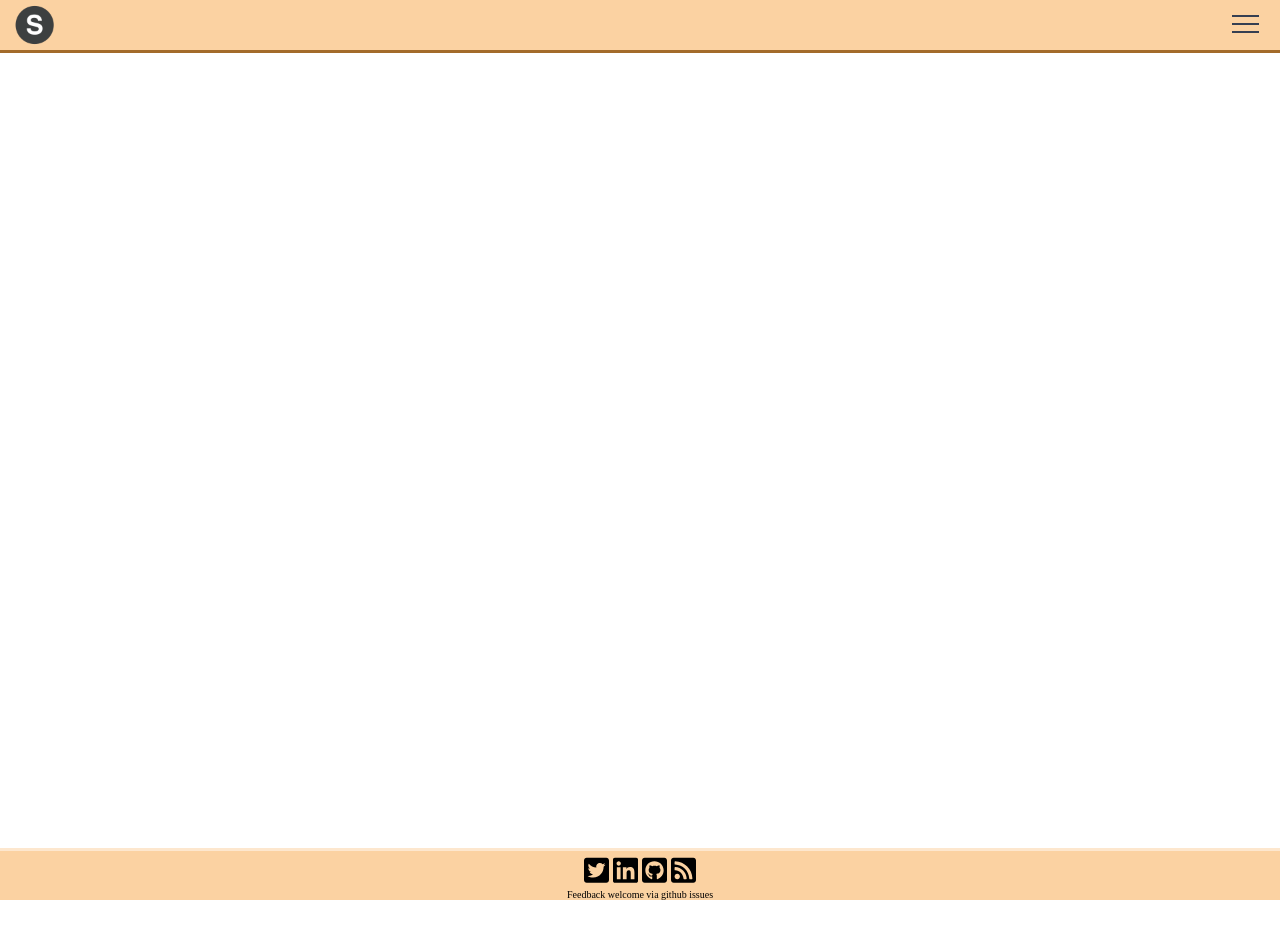
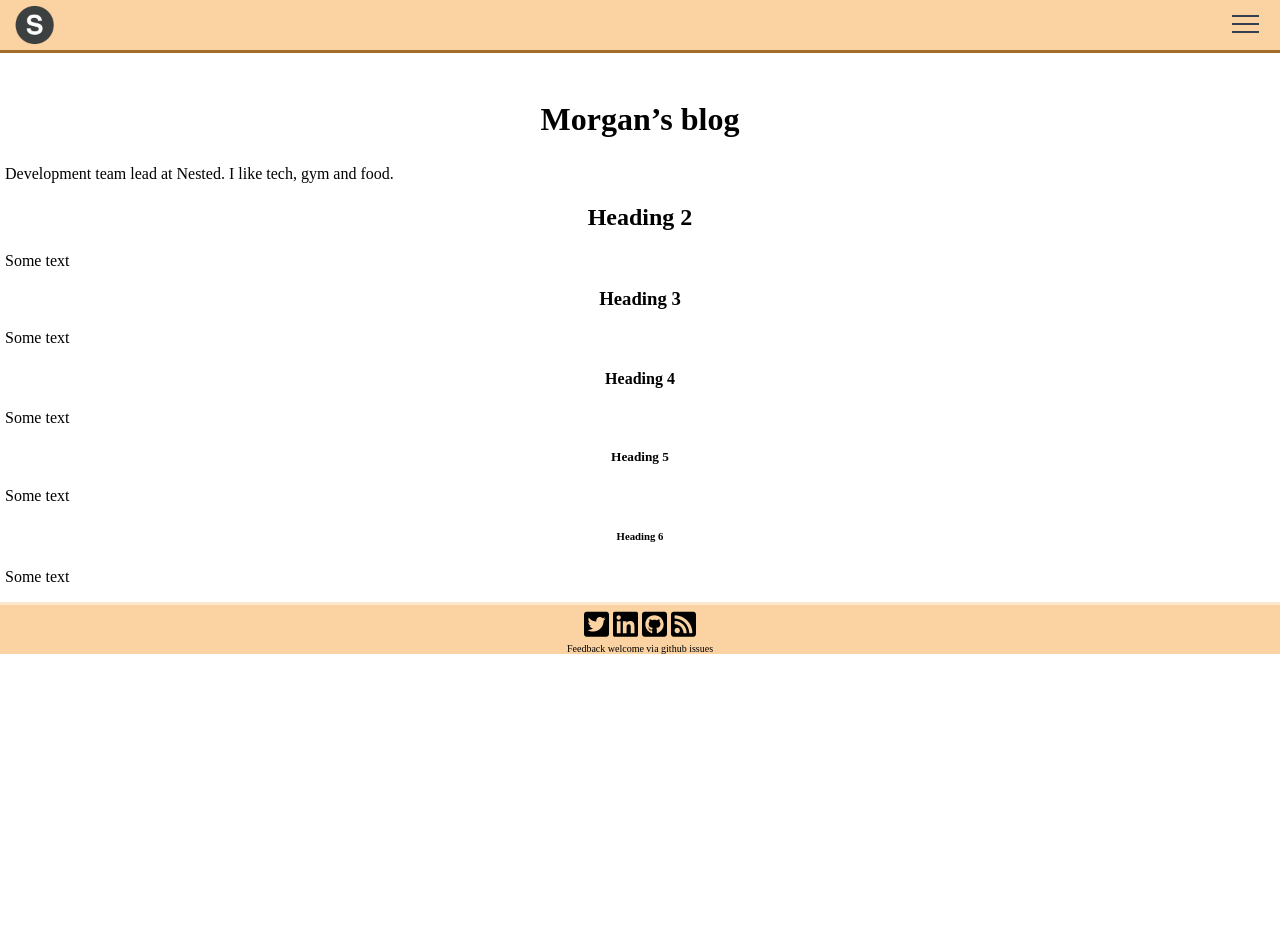
Before and after one commit to sadir/jekyll-sadir, a Jekyll site: the page built from index.html.md, in a window 1280 px wide. Built offline with Jekyll 4.4.1, drawn with Linux system fonts in a browser that asks for light colours; after the commit the page ends 900 px from its top, so only the background shows below that.

Commit message:
Fix footer to bottom of page properly

```diff
--- a/_includes/footer.html
+++ b/_includes/footer.html
@@ -1,24 +1,24 @@
 <link rel="stylesheet" href="assets/sass/footer.css">
-<footer>
+<footer id="footer">
     <div class="footer-icons">
       {%- if site.twitter_url -%}
         <a class="footer-icon" href="{{ site.twitter_url }}">
-          {% include twitter-square-brands.svg %}
+          {% include images/twitter-square-brands.svg %}
         </a>
       {%- endif -%}
       {%- if site.linkedin_url -%}
         <a class="footer-icon" href="{{ site.linkedin_url }}">
-          {% include linkedin-brands.svg %}
+          {% include images/linkedin-brands.svg %}
         </a>
       {%- endif -%}
       {%- if site.github_url -%}
         <a class="footer-icon" href="{{ site.github_url }}">
-          {% include github-square-brands.svg %}
+          {% include images/github-square-brands.svg %}
         </a>
       {%- endif -%}
       {%- if site.rss_feed -%}
         <a class="footer-icon" href="{{ feed.xml }}">
-          {% include rss-square-solid.svg %}
+          {% include images/rss-square-solid.svg %}
         </a>
       {%- endif -%}
     </div>
--- a/_layouts/default.html
+++ b/_layouts/default.html
@@ -2,6 +2,9 @@
 ---
 
 <meta name="viewport" content="width=device-width, initial-scale=1">
+<link rel="stylesheet" href="assets/sass/default.css">
 {% include nav.html %}
-{{ content }}
+<section>
+  {{ content }}
+</section>
 {% include footer.html %}
--- /dev/null
+++ b/_sass/typography.scss
@@ -0,0 +1,10 @@
+@import "theme";
+
+h1, h2, h3, h4, h5, h6 {
+  text-align: center;
+  line-height: 1.2;
+}
+
+h1 {
+  font-size: 2em;
+}
--- /dev/null
+++ b/assets/sass/default.scss
@@ -0,0 +1,13 @@
+---
+---
+@import "typography";
+
+body {
+  position: relative;
+  margin: 0px;
+}
+
+section {
+  margin-left: 5px;
+  margin-right: 5px;
+}
--- a/assets/sass/footer.scss
+++ b/assets/sass/footer.scss
@@ -2,17 +2,15 @@
 ---
 @import "theme";
 
-footer {
+#footer {
   background-color: map-get($bisque, medium);
-  bottom: 0px;
-  left: 0px;
   padding-left: 10px;
   padding-right: 10px;
-  position: absolute;
-  right: 0px;
+  position: relative;
   border-top-style: outset;
   border-top-color: map-get($bisque, light);
   padding-top: 5px;
+  margin-top: 10px;
 }
 
 .footer-icons {
@@ -28,12 +26,8 @@ footer {
   color: black;
 }
 
-footer p {
+#footer p {
   margin: 0;
   font-size: 10px;
   text-align: center;
 }
-
-body {
-  margin-bottom: 50px;
-}
--- a/assets/sass/nav.scss
+++ b/assets/sass/nav.scss
@@ -2,17 +2,20 @@
 ---
 @import "theme";
 
-nav {
-  background-color: map-get($bisque, medium);
-  left: 0px;
-  padding-left: 10px;
-  padding-right: 10px;
-  position: absolute;
+header {
   right: 0px;
   top: 0px;
+  left: 0px;
+  position: absolute;
+  background-color: map-get($bisque, medium);
   z-index: 99;
   border-bottom-style: outset;
   border-bottom-color: map-get($bisque, dark);
+}
+
+nav {
+  padding-left: 10px;
+  padding-right: 10px;
 }
 
 #logo {
@@ -104,5 +107,5 @@ nav {
 }
 
 body {
-  margin-top: 100px;
+  padding-top: 100px;
 }
--- a/index.html.md
+++ b/index.html.md
@@ -2,3 +2,27 @@
 title: Home
 layout: page
 ---
+
+# Morgan's blog
+
+Development team lead at Nested. I like tech, gym and food.
+
+## Heading 2
+
+Some text
+
+### Heading 3
+
+Some text
+
+#### Heading 4
+
+Some text
+
+##### Heading 5
+
+Some text
+
+###### Heading 6
+
+Some text
```
Also changed, not shown: _includes/images/github-square-brands.svg (renamed from _includes/github-square-brands.svg), _includes/images/linkedin-brands.svg (renamed from _includes/linkedin-brands.svg), _includes/images/rss-square-solid.svg (renamed from _includes/rss-square-solid.svg), _includes/images/twitter-square-brands.svg (renamed from _includes/twitter-square-brands.svg).
